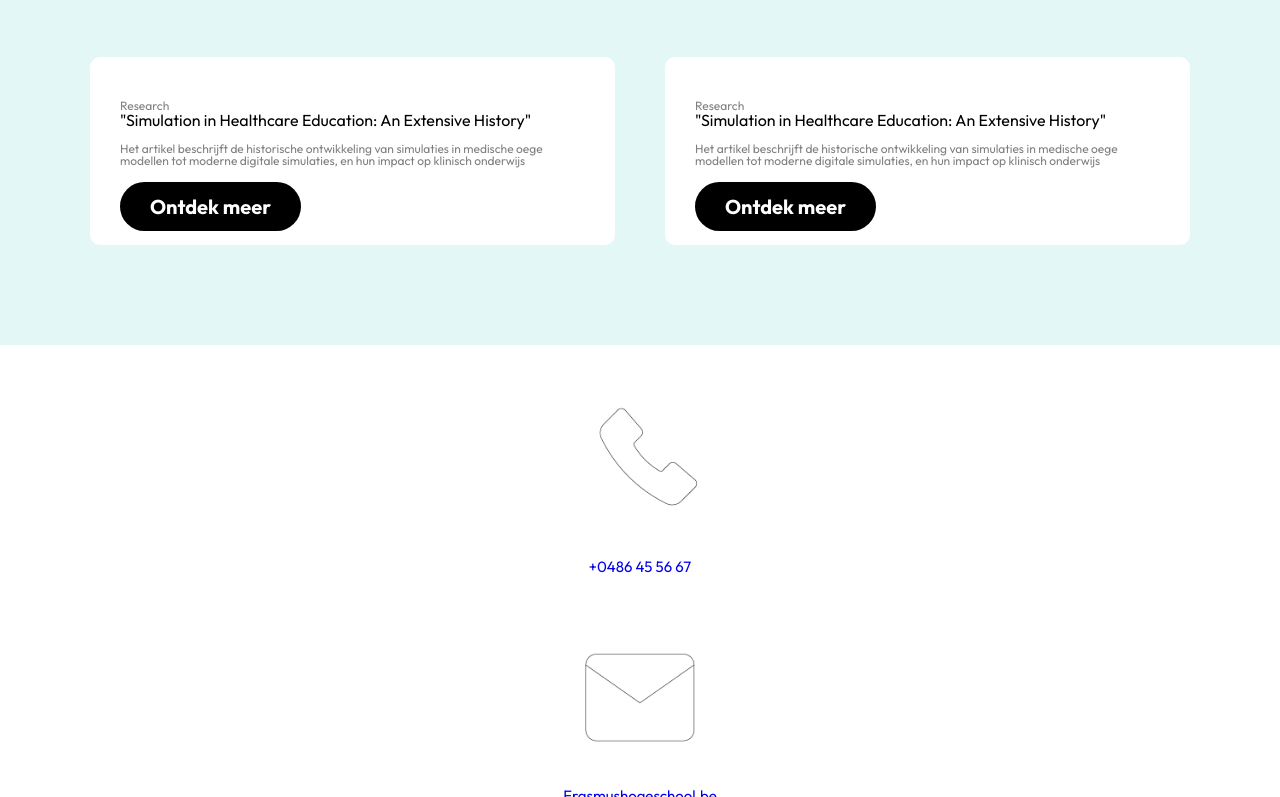
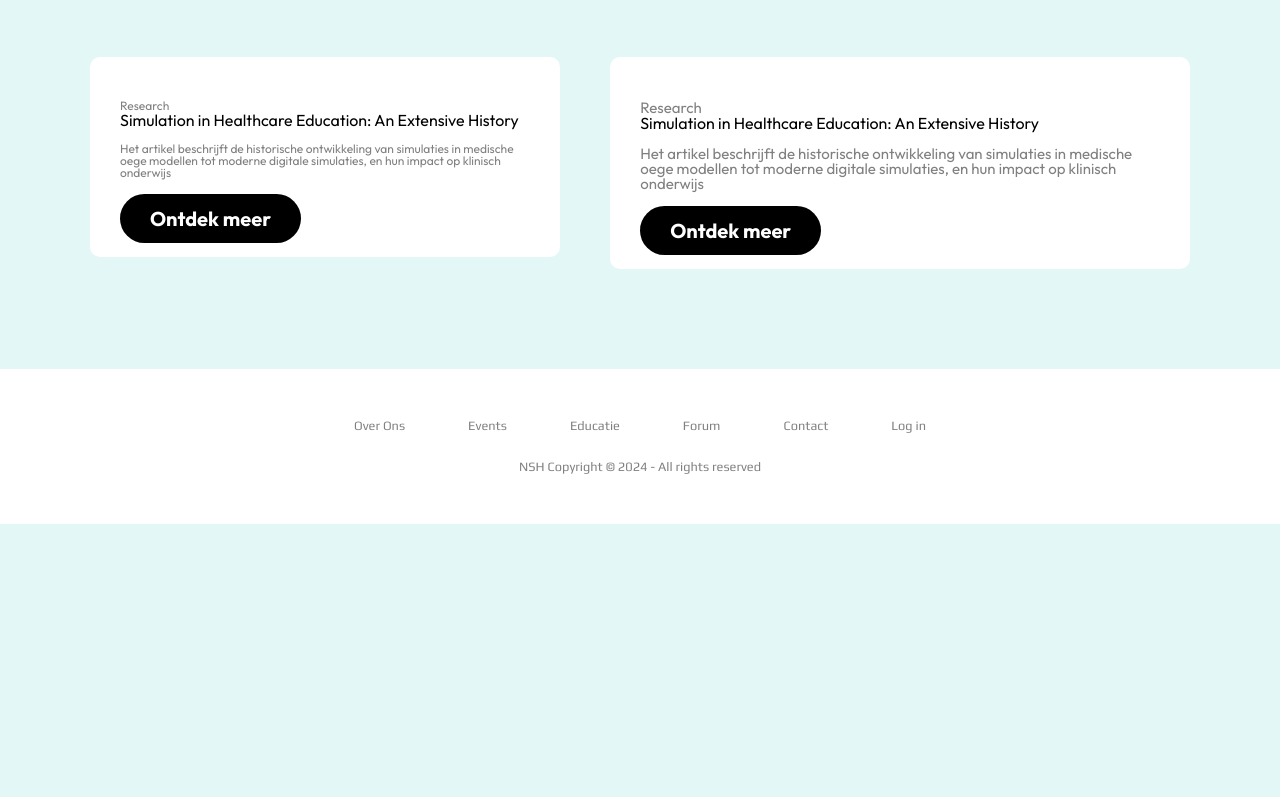
Before and after one commit to EHB-MCT/full-projects-2-2023-2024-simulatie-onderwijs-2, a plain HTML site: page index.html in a window 1280 px wide. Shown: the part 1228-2025 px from the top of the page. After the commit the page ends 1752 px from the top, so only its background shows below. Drawn offline with Linux system fonts and the light colour scheme.

Commit message:
FOOTER + BUGFIX

```diff
--- a/css/footer.css
+++ b/css/footer.css
@@ -1,23 +1,58 @@
+body {
+	margin: 0;
+	overflow-x: hidden;
+}
+
 .footer {
-	background-color: white;
+	background: #fff;
+	padding: 30px 0px;
+	font-family: "Play", sans-serif;
 	text-align: center;
 }
 
-.footer a {
-	font-size: 15px;
-    text-decoration: none;
-
+.footer .row {
+	width: 100%;
+	margin: 1% 0%;
+	padding: 0.6% 0%;
+	color: gray;
+	font-size: 0.8em;
 }
 
-.footer li {
+.footer .row a {
 	text-decoration: none;
+	color: gray;
+	transition: 0.5s;
 }
 
-.footer .class {
-	font-size: 20px;
+.footer .row a:hover {
+	color: #000;
 }
 
-.footer img {
-	padding-top: 20px;
-	width: 25%;
+.footer .row ul {
+	width: 100%;
 }
+
+.footer .row ul li {
+	display: inline-block;
+	margin: 0px 30px;
+}
+
+.footer .row a i {
+	font-size: 2em;
+	margin: 0% 1%;
+}
+
+@media (max-width: 720px) {
+	.footer {
+		text-align: left;
+		padding: 5%;
+	}
+	.footer .row ul li {
+		display: block;
+		margin: 10px 0px;
+		text-align: left;
+	}
+	.footer .row a i {
+		margin: 0% 3%;
+	}
+}
--- a/css/home.css
+++ b/css/home.css
@@ -92,7 +92,7 @@ body {
 .research-2 p {
 	padding-top: 15px;
 	color: grey;
-	font-size: 12px;
+	font-size: 15px;
 }
 
 .button-2 {
--- a/index.html
+++ b/index.html
@@ -4,12 +4,22 @@
 <head>
 	<link href="css/reset.css" rel="stylesheet" />
 	<link href="css/main backup.css" rel="stylesheet" />
+	<link rel="preconnect" href="https://fonts.gstatic.com" />
+
+	<link
+		rel="stylesheet"
+		href="https://cdnjs.cloudflare.com/ajax/libs/font-awesome/4.7.0/css/font-awesome.min.css"
+	/>
+	<link rel="preconnect" href="https://fonts.gstatic.com" />
+	<link
+		href="https://fonts.googleapis.com/css2?family=Fredoka+One&family=Play&display=swap"
+		rel="stylesheet"
+	/>
 
 	<link
 		rel="stylesheet"
 		href="https://cdnjs.cloudflare.com/ajax/libs/font-awesome/6.0.0-beta3/css/all.min.css"
 	/>
-
 	<meta charset="UTF-8" />
 	<meta name="viewport" content="width=device-width, initial-scale=1.0" />
 </head>
@@ -121,7 +131,7 @@
 				<div class="research-1">
 					<div class="research-banner">
 						<p>Research</p>
-						<h2>"Simulation in Healthcare Education: An Extensive History"</h2>
+						<h2>Simulation in Healthcare Education: An Extensive History</h2>
 						<p>
 							Het artikel beschrijft de historische ontwikkeling van simulaties
 							in medische oege modellen tot moderne digitale simulaties, en hun
@@ -137,7 +147,7 @@
 				<div class="research-2">
 					<div class="research-banner">
 						<p>Research</p>
-						<h2>"Simulation in Healthcare Education: An Extensive History"</h2>
+						<h2>Simulation in Healthcare Education: An Extensive History</h2>
 						<p>
 							Het artikel beschrijft de historische ontwikkeling van simulaties
 							in medische oege modellen tot moderne digitale simulaties, en hun
@@ -151,28 +161,23 @@
 					</div>
 				</div>
 			</div>
+		</div>
 
-		</div>
-		<div class="footer">
-			<ul>
-				<img src="css/images/telefoon-04.png" />
+		<footer>
+			<div class="footer">
+				<div class="row">
+					<ul>
+						<li><a href="OverOns.html">Over Ons</a></li>
+						<li><a href="events.html">Events</a></li>
+						<li><a href="educatie.html">Educatie</a></li>
+						<li><a href="forum.html">Forum</a></li>
+						<li><a href="contact.html">Contact</a></li>
+						<li><a href="login.html">Log in</a></li>
+					</ul>
+				</div>
 
-				<li><a href="educatie.html">+0486 45 56 67</a></li>
-
-				<img src="css/images/email-05.png" />
-
-				<li><a href="educatie.html">Erasmushogeschool.be</a></li>
-			</ul>
-			<div class="social">
-				<a href="https://www.twitter.com"
-					><img src="css/images/twitter-02.png" alt="Twitter"
-				/></a>
-				<a href="https://www.facebook.com"
-					><img src="css/images/fb-01.png" alt="Facebook"
-				/></a>
-				<a href="https://www.instagram.com"
-					><img src="css/images/insta-03.png" alt="Instagram"
-				/></a>
+				<div class="row">NSH Copyright © 2024 - All rights reserved</div>
 			</div>
+		</footer>
 	</header>
 </body>
```
